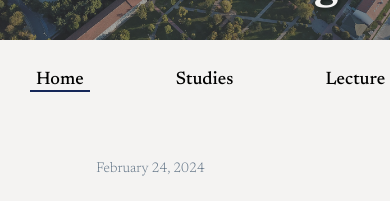
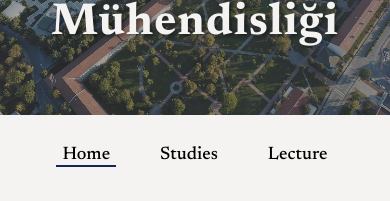
Before and after one commit to ytumatmuh/matmuhcomponents, a React (Create React App) app: page / in a window 390 px wide. Shown: the part 195-396 px from the top of the page. Built offline with nearby package versions, Linux system fonts and the light colour scheme.

Commit message:
responsive bitmiştir.

```diff
--- a/src/Components/Announcements/announcements.css
+++ b/src/Components/Announcements/announcements.css
@@ -66,8 +66,8 @@
   }
 
   .announcement-photo {
-    width: 200px;
-    height: 100px;
+    width: 240px;
+    height: 120px;
   }
 
   .announcement-photo{
--- a/src/Components/HeaderFrame/headerFrame.css
+++ b/src/Components/HeaderFrame/headerFrame.css
@@ -13,8 +13,8 @@
 }
 
 .image-frame img {
-  width: 960px;
-  height: 334px;
+  width: 75%;
+  height: auto;
   border-radius: 15px;
   box-shadow: 0 4px 8px rgba(0, 0, 0, 0.1);
 }
@@ -54,6 +54,7 @@
       background-repeat: no-repeat;
       background-size: cover;
       box-shadow: inset 0 0 0 2000px rgba(63, 63, 63, 0.482);
+      height: 250px;
     }
 
     .image-frame{
--- a/src/Components/PageSelector/pageSelector.css
+++ b/src/Components/PageSelector/pageSelector.css
@@ -7,7 +7,7 @@
 }
 
 .btn-cover {
-  gap: 80px;
+  gap: 10%;
   display: flex;
   flex-direction: row;
   align-items: center;
@@ -39,6 +39,8 @@
 
 @media only screen and (max-width: 768px){
   .btn-cover{
-    margin: 30px 30px;
+    padding-left: 5px;
+    padding-right: 5px;
+    margin-top: 30px;
   }
 }
```
